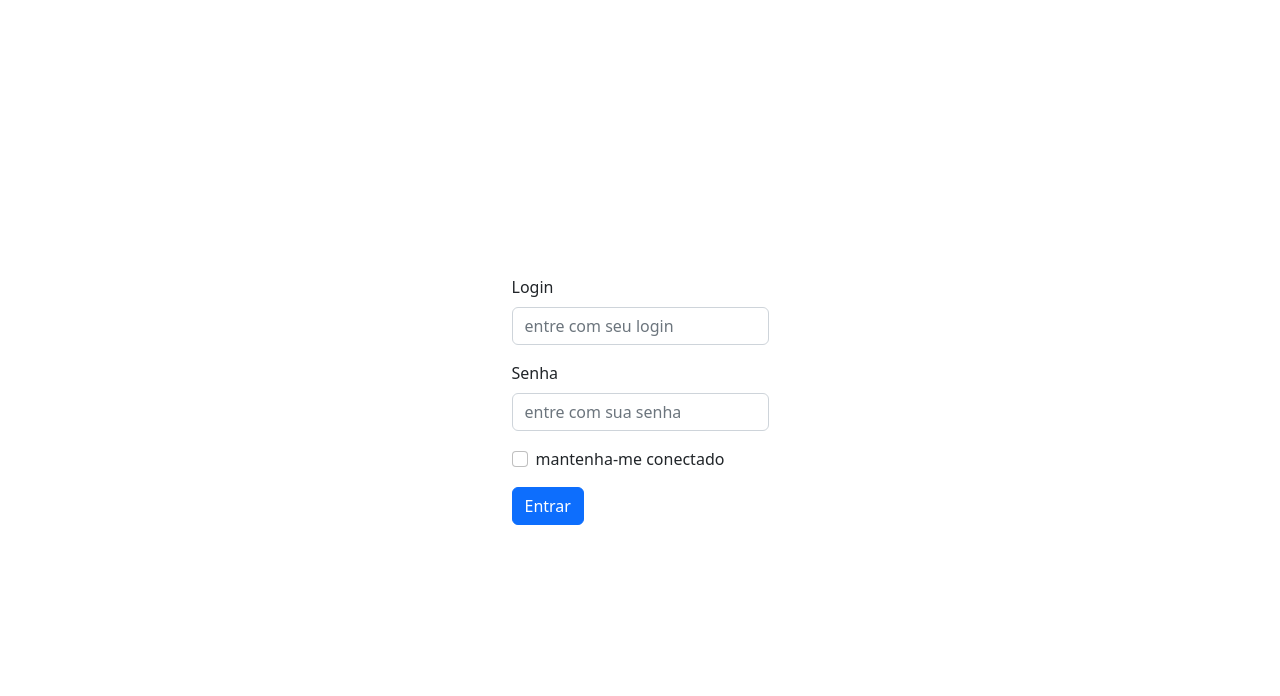
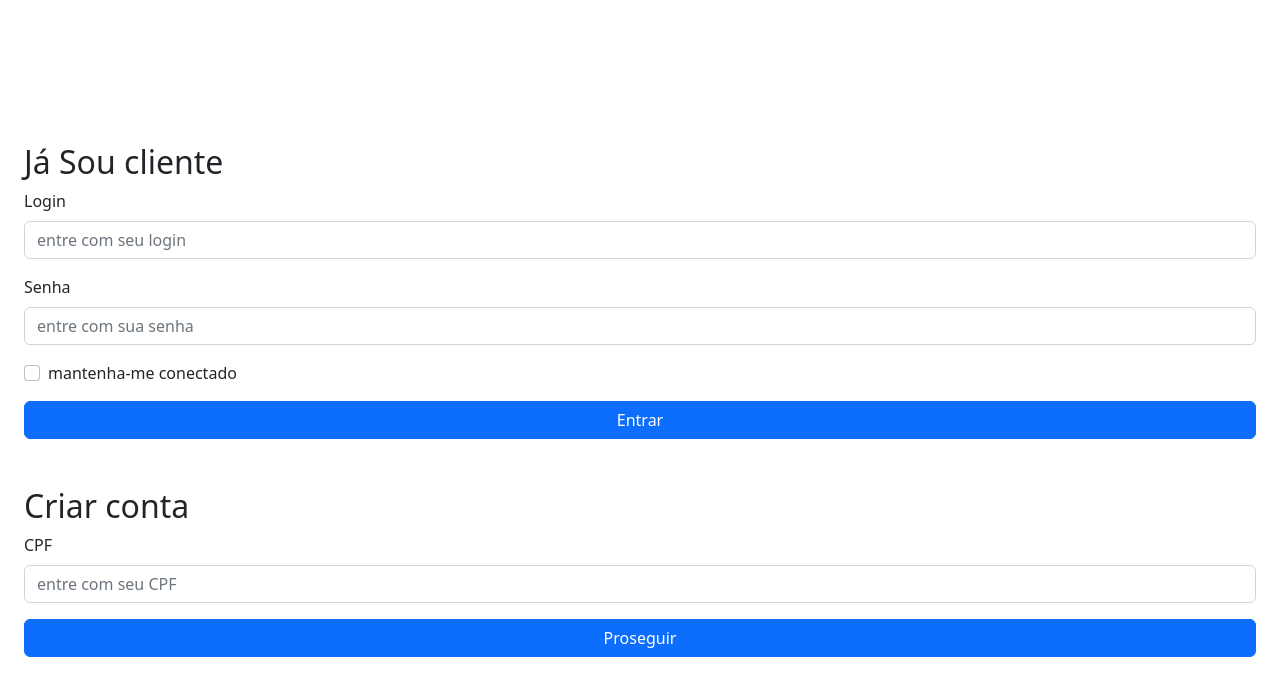
Before and after one commit to devkemc/Eboot, a React (Vite) app: page /login in a window 1280 px wide. Shown: the top 696 px of the page. Built offline with nearby package versions, Linux system fonts and the light colour scheme.

Commit message:
feat: adicionando primeiro acesso

```diff
--- a/src/pages/login/index.tsx
+++ b/src/pages/login/index.tsx
@@ -1,5 +1,5 @@
-import { Button, Container, Form } from "react-bootstrap";
-import { useNavigate } from "react-router-dom";
+import { Button, Col, Container, Form, Row } from "react-bootstrap";
+import { Link, useNavigate } from "react-router-dom";
 export const Login = () => {
   const navigate = useNavigate();
 
@@ -8,7 +8,10 @@ export const Login = () => {
   }
   return (
     <Container fluid className="d-flex justify-content-center align-items-center vh-100">
+      <Row className="w-100 gap-5 d-flex justify-content-center">
+        <Col xxl={5} sm={12}>
           <Form onSubmit={handleSubmit}>
+            <h2>Já Sou cliente</h2>
             <Form.Group className="mb-3" controlId="formBasicEmail">
               <Form.Label>Login</Form.Label>
               <Form.Control type="text" placeholder="entre com seu login" />
@@ -21,10 +24,24 @@ export const Login = () => {
             <Form.Group className="mb-3" controlId="formBasicCheckbox">
               <Form.Check type="checkbox" label="mantenha-me conectado" />
             </Form.Group>
-        <Button variant="primary" type="submit">
+            <Button variant="primary" type="submit" className="w-100">
               Entrar
             </Button>
           </Form>
+        </Col>
+        <Col xxl={5} sm={12}>
+          <Form onSubmit={handleSubmit}>
+            <h2>Criar conta</h2>
+            <Form.Group className="mb-3" controlId="formBasicEmail">
+              <Form.Label>CPF</Form.Label>
+              <Form.Control type="text" placeholder="entre com seu CPF" />
+            </Form.Group>
+            <Button variant="primary" type="submit" className="w-100">
+              Proseguir
+            </Button>
+          </Form>
+        </Col>
+      </Row>
     </Container>
   );
 };
```
Lines whose indentation alone changed are shown as unchanged.
